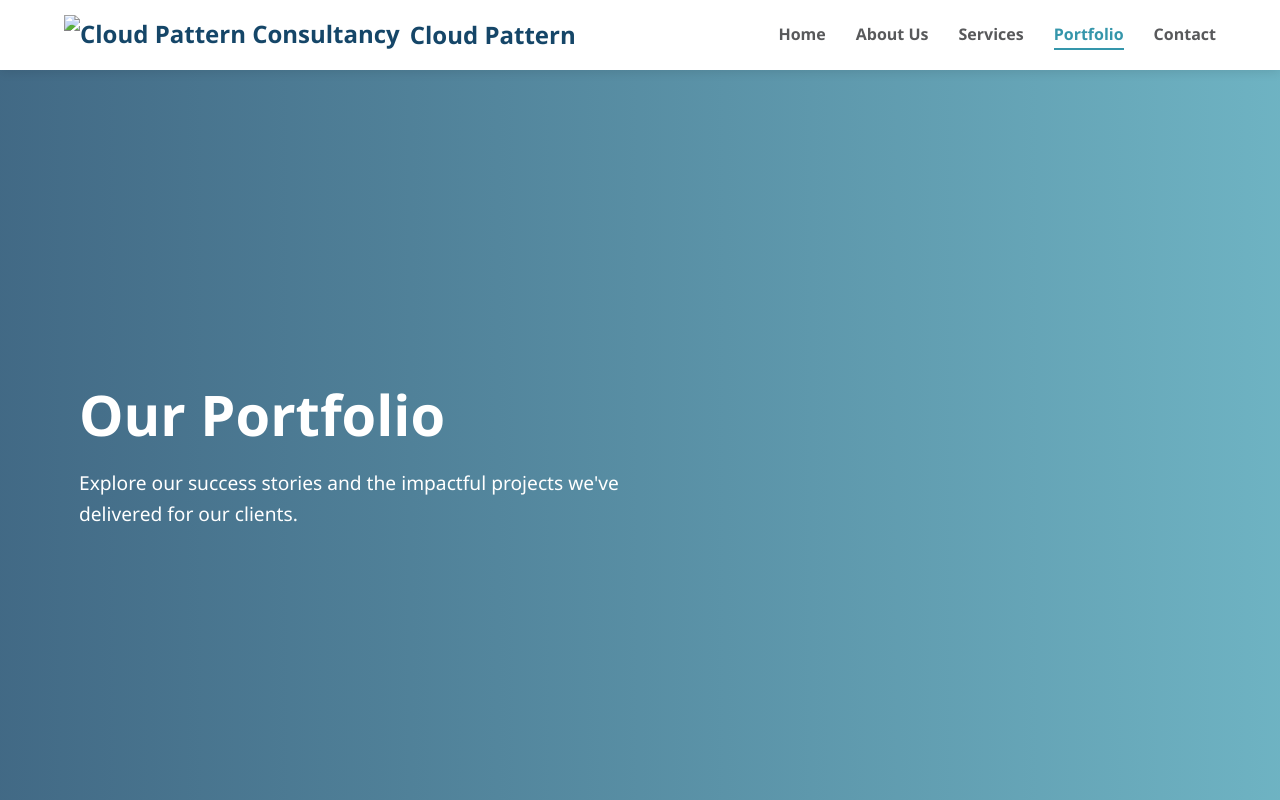
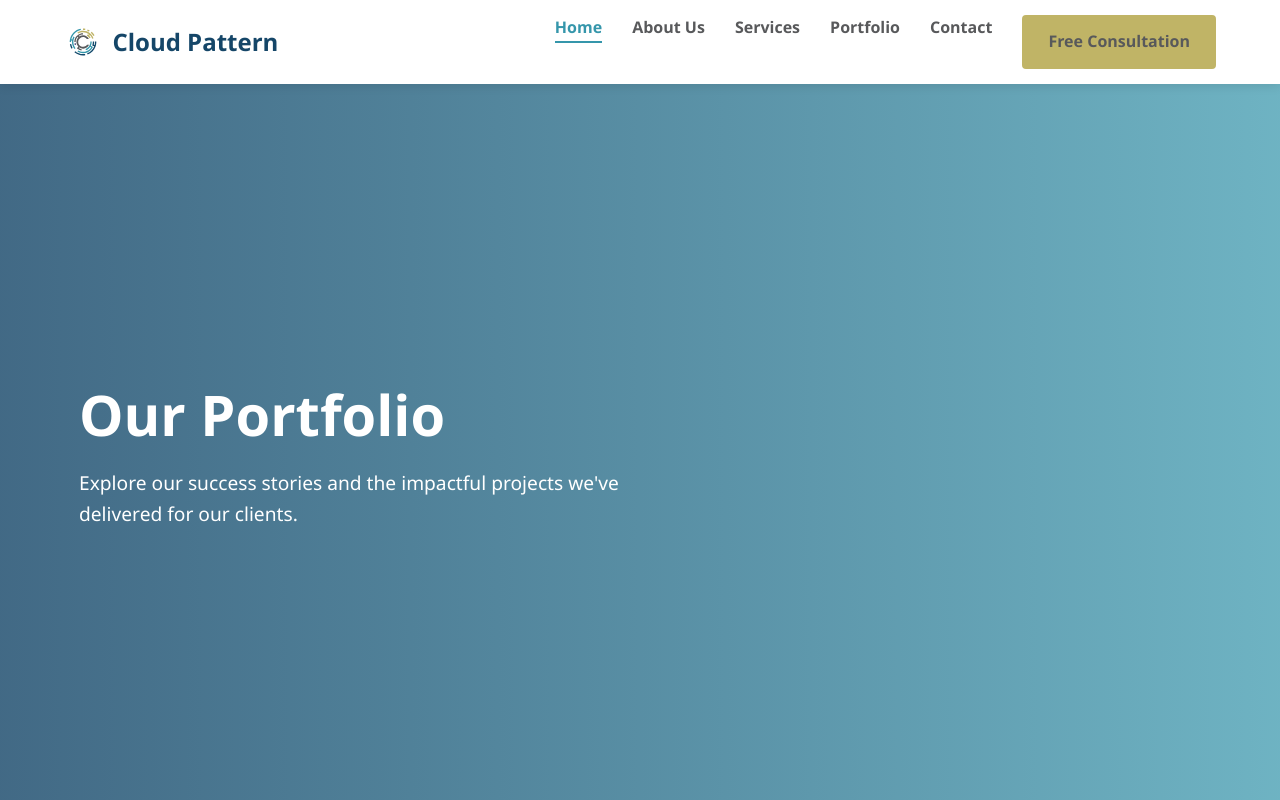
Before and after one commit to Lutz2000/cloudpattern, a plain HTML site: page portfolio.html in a window 1280 px wide. Shown: the top 800 px of the page. Drawn offline with nearby package versions, Linux system fonts and the light colour scheme.

Commit message:
portfolio.html

```diff
--- a/portfolio.html
+++ b/portfolio.html
@@ -12,22 +12,25 @@
 </head>
 <body class="portfolio">
     <!-- Navigation -->
-    <nav class="navbar">
+   <nav class="navbar">
         <div class="container">
-            <a href="index.html" class="logo">
-                <img src="images/logo.png" alt="Cloud Pattern Consultancy">
+            <a href="index.html" class="logo animate__animated animate__fadeInLeft">
+                <img src="images/logo.svg" alt="Cloud Pattern Consultancy">
                 <span>Cloud Pattern</span>
             </a>
-            <ul class="nav-links">
-                <li><a href="index.html">Home</a></li>
+            <button class="hamburger" id="hamburger">
+                <i class="fas fa-bars"></i>
+            </button>
+            <ul class="nav-links" id="nav-links">
+                <li><a href="index.html" class="active">Home</a></li>
                 <li><a href="about.html">About Us</a></li>
                 <li><a href="services.html">Services</a></li>
-                <li><a href="portfolio.html" class="active">Portfolio</a></li>
+                <li><a href="portfolio.html">Portfolio</a></li>
                 <li><a href="contact.html">Contact</a></li>
+                <li><a href="#" class="btn cta-btn">Free Consultation</a></li>
             </ul>
         </div>
     </nav>
-
     <!-- Hero Section -->
     <section class="hero">
         <div class="hero-overlay"></div>
```
